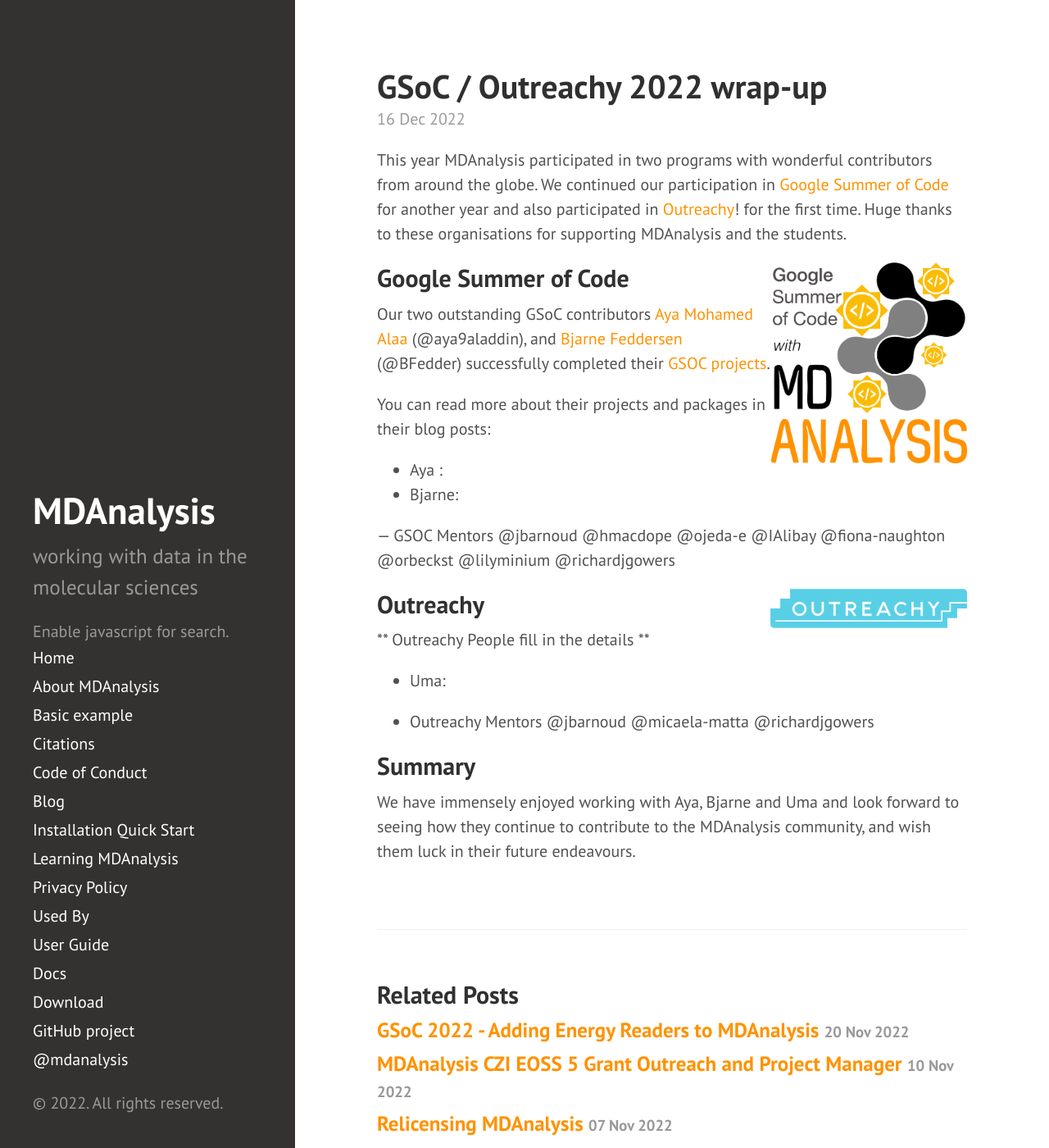
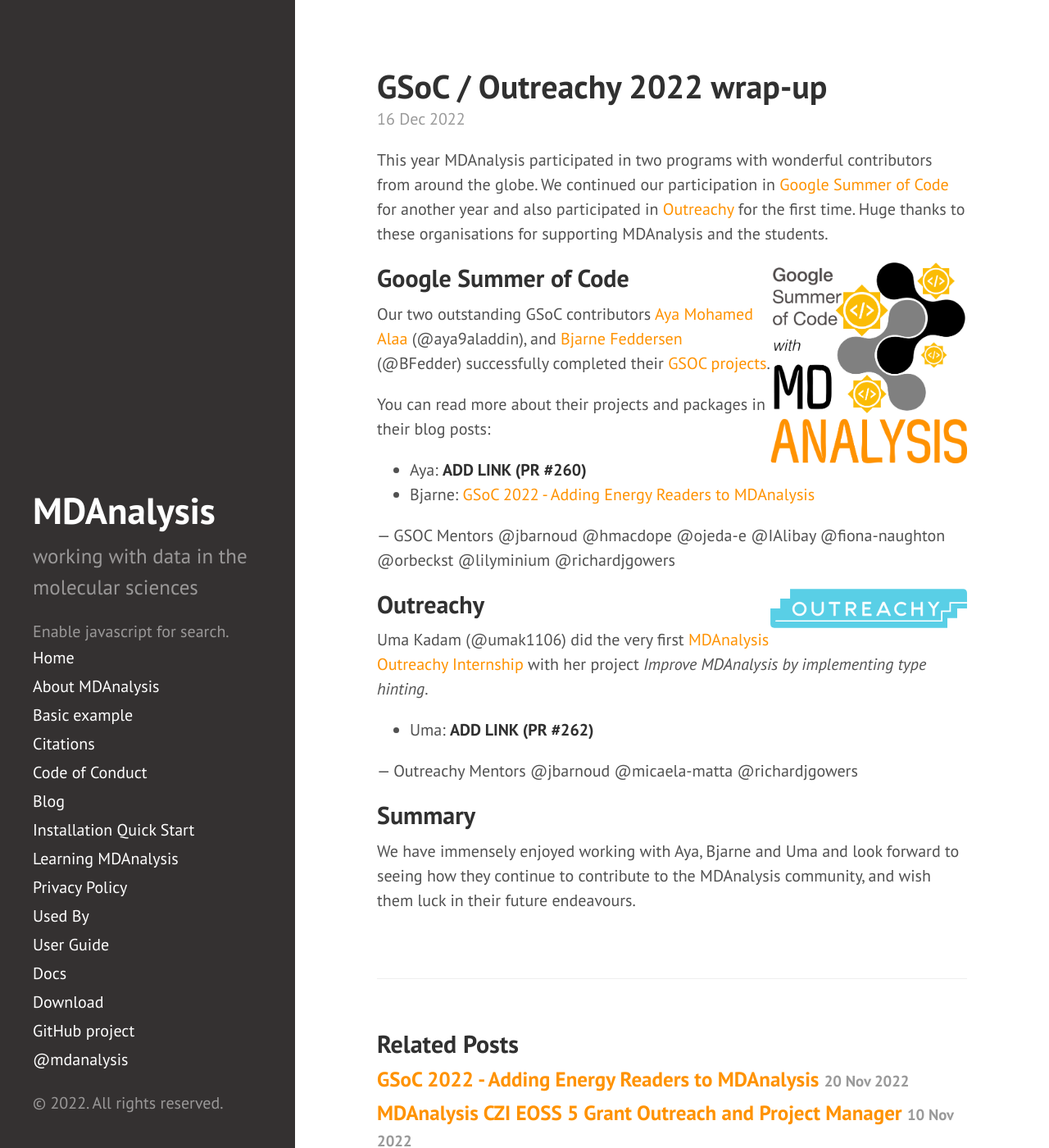
Before and after one commit to MDAnalysis/MDAnalysis.github.io, a Jekyll site: the page built from _posts/2022-12-16-gsoc_outreachy2022-final.md, in a window 1280 px wide and 1400 px high. Shown: the whole window at 82% size. Built offline with Jekyll 4.4.1, drawn with Linux system fonts in a browser that asks for light colours; comment, search, counter and statistics services are not loaded.

Commit message:
added link to Bjarnes blog post and links for Uma/Outreachy

```diff
--- a/_posts/2022-12-16-gsoc_outreachy2022-final.md
+++ b/_posts/2022-12-16-gsoc_outreachy2022-final.md
@@ -6,7 +6,7 @@ title: "GSoC / Outreachy 2022 wrap-up"
 
 
 This year MDAnalysis participated in two programs with wonderful contributors from around the globe.
-We continued our participation in [Google Summer of Code][gsoc] for another year and also participated in [Outreachy][outreachy]! for the first time.
+We continued our participation in [Google Summer of Code][gsoc] for another year and also participated in [Outreachy][outreachy] for the first time.
 Huge thanks to these organisations for supporting MDAnalysis and the students.
 
 <p>
@@ -22,10 +22,11 @@ Our two outstanding GSoC contributors [Aya Mohamed Alaa][project-aya] (@aya9alad
 
 You can read more about their projects and packages in their blog posts:
 
-* Aya :
-* Bjarne:
+* Aya: **ADD LINK (PR #260)**
+* Bjarne: [GSoC 2022 - Adding Energy Readers to MDAnalysis][blog-bjarne]
 
-—  GSOC Mentors @jbarnoud @hmacdope @ojeda-e @IAlibay @fiona-naughton @orbeckst @lilyminium @richardjgowers
+
+— GSOC Mentors @jbarnoud @hmacdope @ojeda-e @IAlibay @fiona-naughton @orbeckst @lilyminium @richardjgowers
 
 <p>
 <img
@@ -36,12 +37,12 @@ style="float: right; width: 12em; " />
 
 ## Outreachy
 
-** Outreachy People fill in the details **
+Uma Kadam (@umak1106) did the very first [MDAnalysis Outreachy Internship][outreachy-may2022-cohort] with her project *Improve MDAnalysis by implementing type hinting*.
 
-* Uma:
+* Uma: **ADD LINK (PR #262)**
 
 
-- Outreachy Mentors @jbarnoud @micaela-matta @richardjgowers
+— Outreachy Mentors @jbarnoud @micaela-matta @richardjgowers
 
 ## Summary
 
```
Also changed, not shown: other parts of _posts/2022-12-16-gsoc_outreachy2022-final.md (+2 -0 lines).
